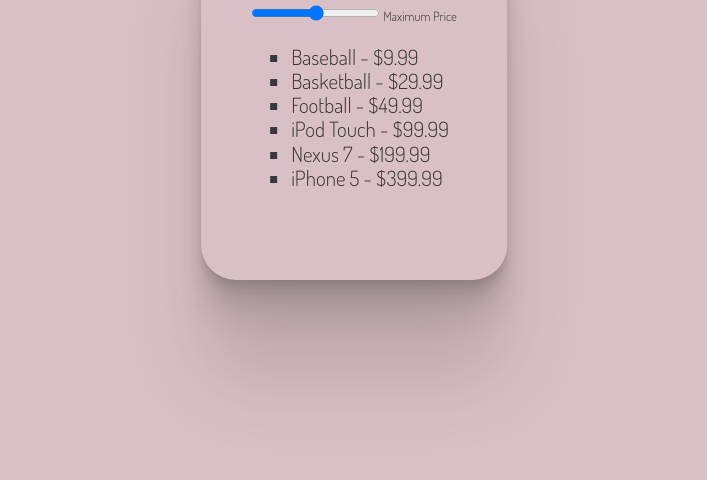
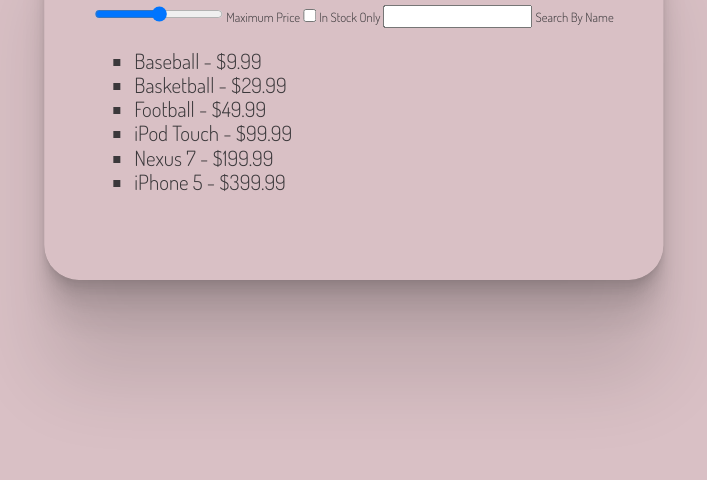
Before and after one commit to dubymarjtr/render-catalog, a website: page index.html in a window 1280 px wide. Shown: the part 320-800 px from the top of the page, without its empty margins (286-993 px from the left). Drawn offline with nearby package versions, Linux system fonts and the light colour scheme; a web font is replaced by a local one.

Commit message:
feat: :sparkles: in-stock and search added

```diff
--- a/index.html
+++ b/index.html
@@ -24,6 +24,10 @@
       <div>
         <input type="range" id="min-price" min="1" max="400" />
         <label for="font-size">Maximum Price</label>
+        <input type="checkbox" id="stock" />
+        <label>In Stock Only</label>
+        <input type="text" id="search" />
+        <label>Search By Name</label>
       </div>
       <ul></ul>
     </div>
```
